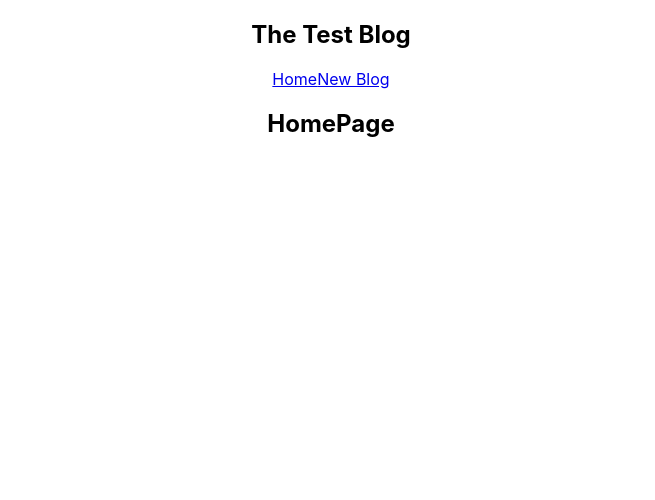
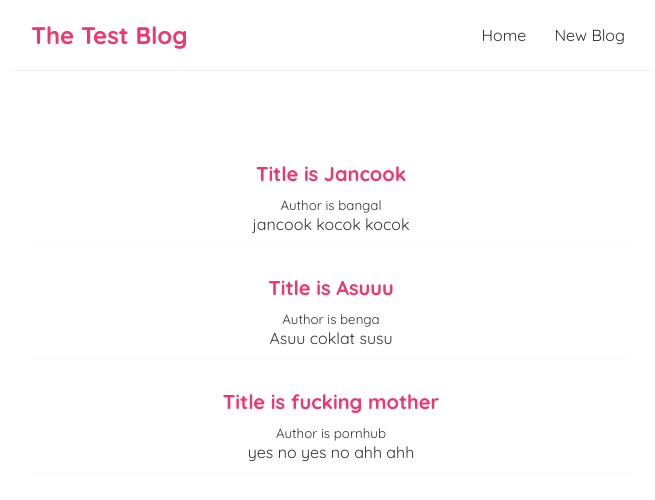
Before and after one commit to mhddedekyansyah/test-blog, a React (Create React App) app: page / in a window 1280 px wide. Shown: the top 500 px of the page, without its empty margins (309-964 px from the left). Built offline with nearby package versions, Linux system fonts and the light colour scheme.

Commit message:
menambahkan style di inde.css

```diff
--- a/src/Home.js
+++ b/src/Home.js
@@ -1,7 +1,20 @@
+import { useState } from 'react';
 export default function Home() {
+  let [blogs, setBlogs] = useState([
+    { id: 1, title: 'Jancook', body: 'jancook kocok kocok', author: 'bangal' },
+    { id: 2, title: 'Asuuu', body: 'Asuu coklat susu', author: 'benga' },
+    { id: 3, title: 'fucking mother ', body: 'yes no yes no ahh ahh', author: 'pornhub' },
+  ]);
+
   return (
     <div className="home">
-      <h2>HomePage</h2>
+      {blogs.map((blog) => (
+        <div className="blog-preview" key={blog.id}>
+          <h2>Title is {blog.title}</h2>
+          <small>Author is {blog.author}</small>
+          <p>{blog.body}</p>
+        </div>
+      ))}
     </div>
   );
 }
--- a/src/index.css
+++ b/src/index.css
@@ -1,13 +1,50 @@
-body {
+@import url('https://fonts.googleapis.com/css2?family=Quicksand:wght@300;400;500;600;700&display=swap');
+
+/* base styles */
+* {
   margin: 0;
-  font-family: -apple-system, BlinkMacSystemFont, 'Segoe UI', 'Roboto', 'Oxygen',
-    'Ubuntu', 'Cantarell', 'Fira Sans', 'Droid Sans', 'Helvetica Neue',
-    sans-serif;
-  -webkit-font-smoothing: antialiased;
-  -moz-osx-font-smoothing: grayscale;
+  font-family: 'Quicksand';
+  color: #333;
+}
+.navbar {
+  padding: 20px;
+  display: flex;
+  align-items: center;
+  max-width: 600px;
+  margin: 0 auto;
+  border-bottom: 1px solid #f2f2f2;
+}
+.navbar h1 {
+  color: #f1356d;
+}
+.navbar .links {
+  margin-left: auto;
+}
+.navbar a {
+  margin-left: 16px;
+  text-decoration: none;
+  padding: 6px;
+}
+.navbar a:hover {
+  color: #f1356d;
+}
+.content {
+  max-width: 600px;
+  margin: 40px auto;
+  padding: 20px;
 }
 
-code {
-  font-family: source-code-pro, Menlo, Monaco, Consolas, 'Courier New',
-    monospace;
+/* blog previews / list */
+.blog-preview {
+  padding: 10px 16px;
+  margin: 20px 0;
+  border-bottom: 1px solid #fafafa;
 }
+.blog-preview:hover {
+  box-shadow: 1px 3px 5px rgba(0, 0, 0, 0.1);
+}
+.blog-preview h2 {
+  font-size: 20px;
+  color: #f1356d;
+  margin-bottom: 8px;
+}
```
